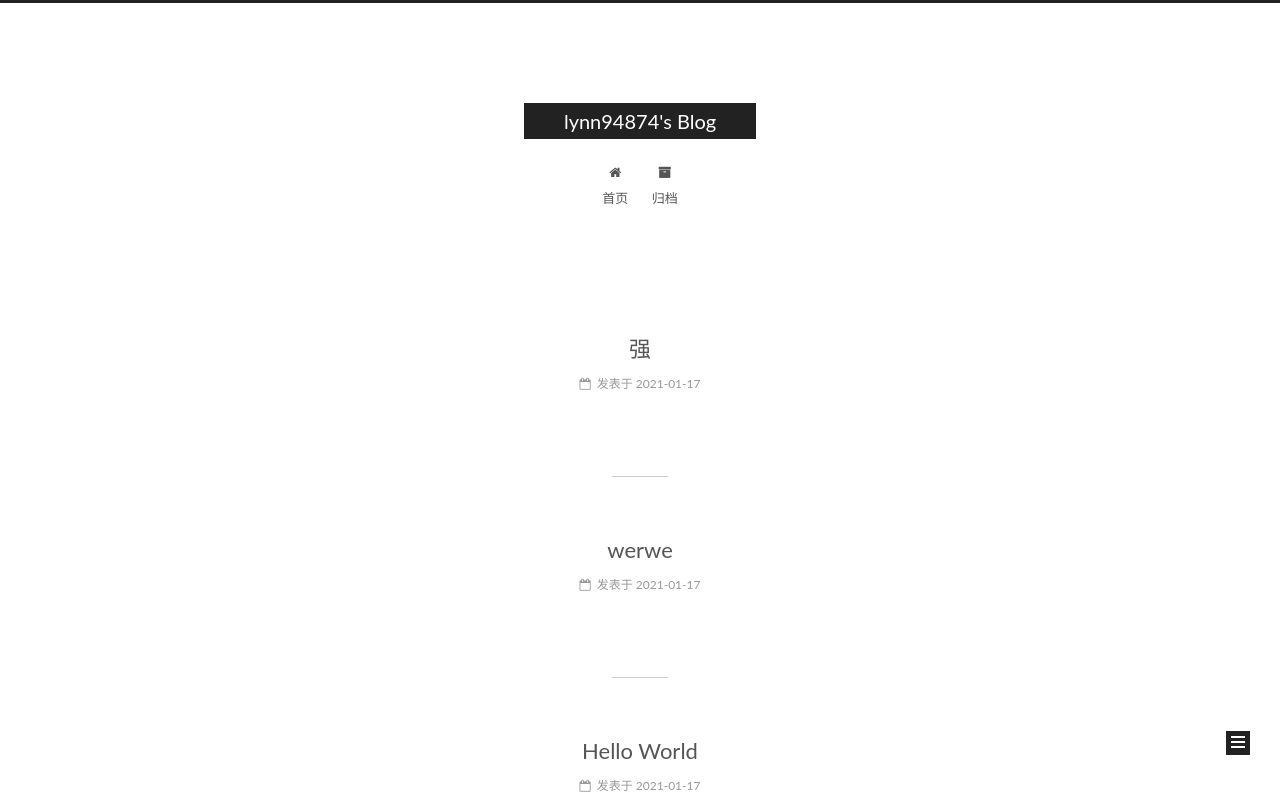
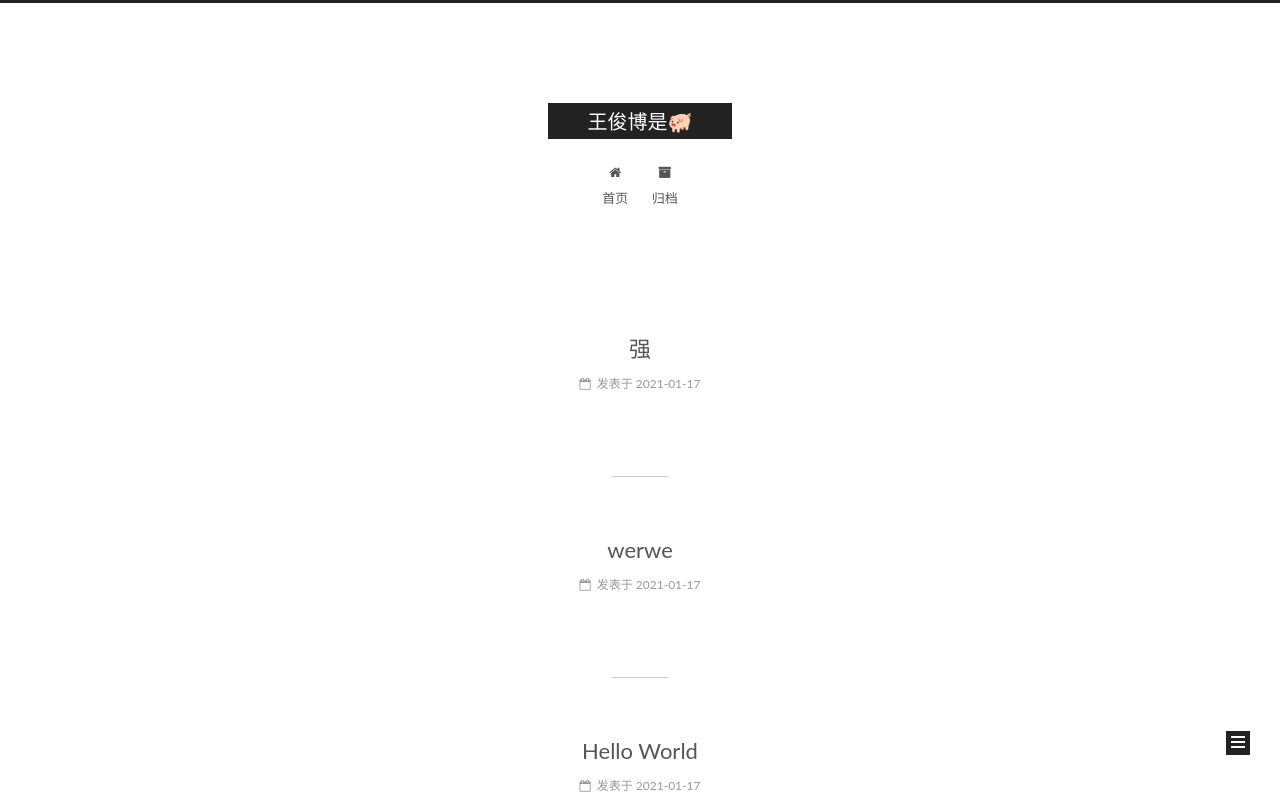
Before and after one commit to lynn94874/lynn94874.github.io, a plain HTML site: page index.html in a window 1280 px wide. Shown: the top 801 px of the page. Drawn offline with Linux system fonts and the light colour scheme.

Commit message:
Site updated: 2021-01-20 22:13:38

```diff
--- a/index.html
+++ b/index.html
@@ -80,9 +80,9 @@
 
 
 <meta property="og:type" content="website">
-<meta property="og:title" content="lynn94874&#39;s Blog">
+<meta property="og:title" content="王俊博是🐖">
 <meta property="og:url" content="http://example.com/index.html">
-<meta property="og:site_name" content="lynn94874&#39;s Blog">
+<meta property="og:site_name" content="王俊博是🐖">
 <meta property="og:locale">
 <meta property="article:author" content="211">
 <meta name="twitter:card" content="summary">
@@ -121,7 +121,7 @@
 
 
 
-  <title>lynn94874's Blog</title>
+  <title>王俊博是🐖</title>
 
 
 
@@ -152,7 +152,7 @@
     <div class="custom-logo-site-title">
       <a href="/"  class="brand" rel="start">
         <span class="logo-line-before"><i></i></span>
-        <span class="site-title">lynn94874's Blog</span>
+        <span class="site-title">王俊博是🐖</span>
         <span class="logo-line-after"><i></i></span>
       </a>
     </div>
@@ -238,7 +238,7 @@
     </span>
 
     <span hidden itemprop="publisher" itemscope itemtype="http://schema.org/Organization">
-      <meta itemprop="name" content="lynn94874's Blog">
+      <meta itemprop="name" content="王俊博是🐖">
     </span>
 
 
@@ -357,7 +357,7 @@
     </span>
 
     <span hidden itemprop="publisher" itemscope itemtype="http://schema.org/Organization">
-      <meta itemprop="name" content="lynn94874's Blog">
+      <meta itemprop="name" content="王俊博是🐖">
     </span>
 
 
@@ -476,7 +476,7 @@
     </span>
 
     <span hidden itemprop="publisher" itemscope itemtype="http://schema.org/Organization">
-      <meta itemprop="name" content="lynn94874's Blog">
+      <meta itemprop="name" content="王俊博是🐖">
     </span>
 
 
```
Also changed, not shown: 2021/01/17/hello-world/index.html (+4 -4 lines), 2021/01/17/werwe/index.html (+4 -4 lines), 2021/01/17/强/index.html (+4 -4 lines), archives/2021/01/index.html (+4 -4 lines), archives/2021/index.html (+4 -4 lines), archives/index.html (+4 -4 lines).
